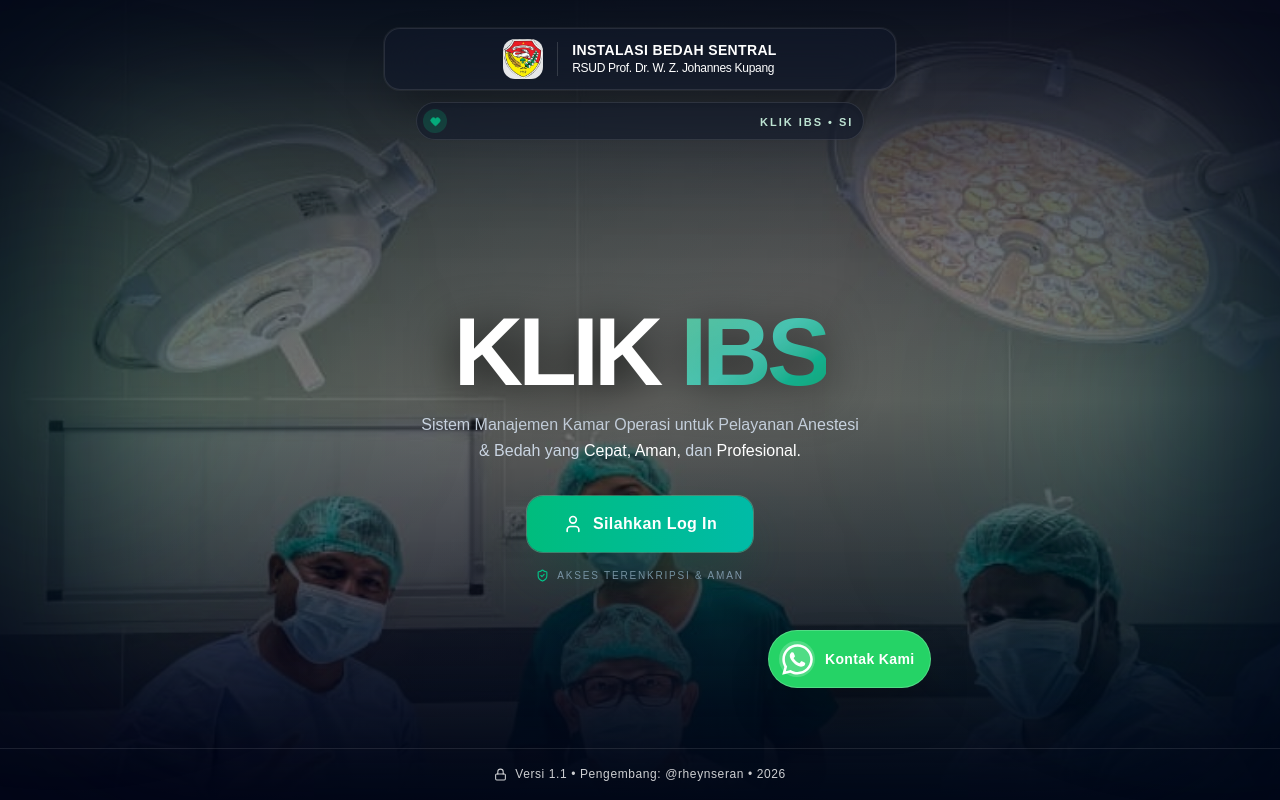
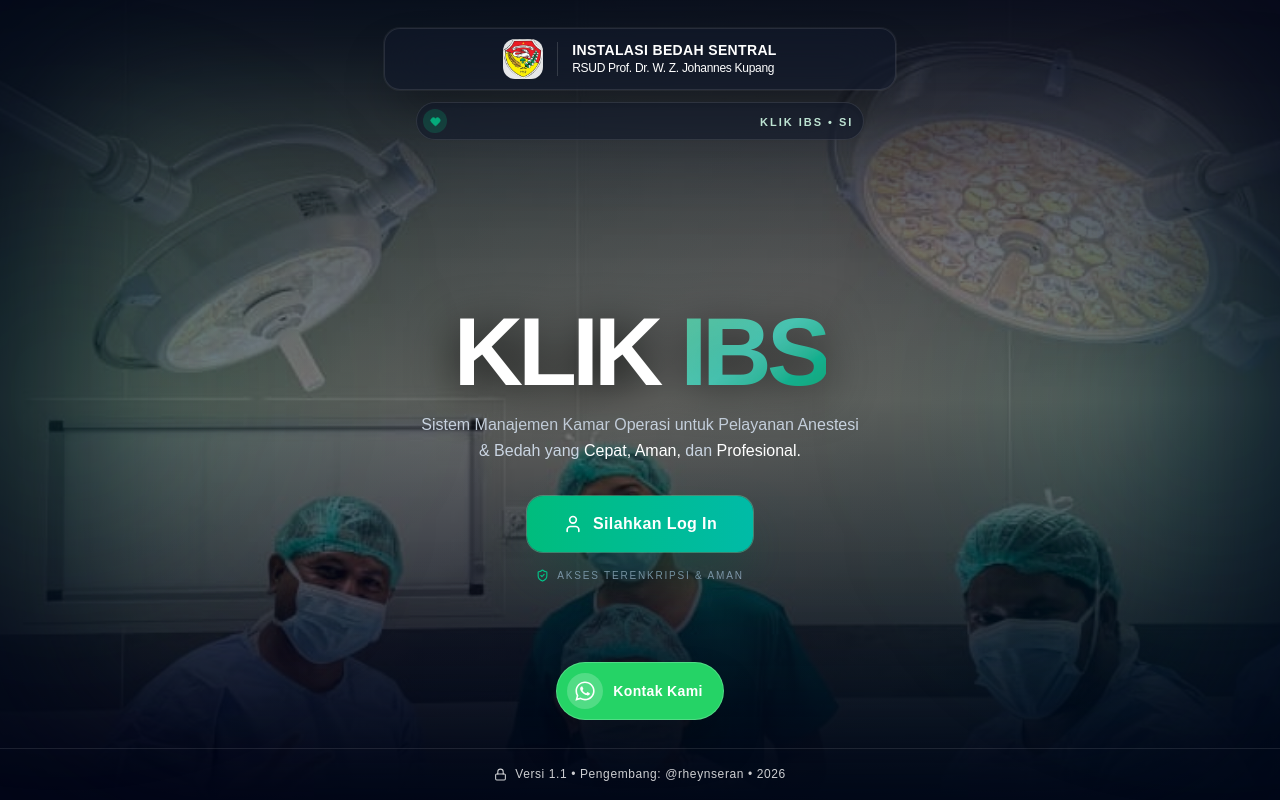
Before and after one commit to rheynseran/klik-ibs, a Next.js app: page / in a window 1280 px wide. Built offline with nearby package versions, Linux system fonts and the light colour scheme.

Commit message:
Update: Posisi tombol Kontak Kami di tengah bawah

```diff
--- a/app/page.tsx
+++ b/app/page.tsx
@@ -7,7 +7,7 @@
 import { useState, useEffect } from "react";
 import { useRouter } from "next/navigation";
 
-const BACKGROUNDS = ["/bg1.jpg", "/bg2.jpg", "/bg3.jpg", "/bg4.jpg"]
+const BACKGROUNDS = ["/bg1.jpg", "/bg2.jpg", "/bg3.jpg", "/bg4.jpg"];
 
 export default function Home() {
   const [showLogin, setShowLogin] = useState(false);
@@ -145,18 +145,20 @@
         </div>
       )}
 
-      {/* ============ WHATSAPP FLOATING (bottom-left) ============ */}
+      {/* ============ WHATSAPP FLOATING (Centered at bottom) ============ */}
+      <div className="fixed bottom-20 left-0 right-0 z-40 flex justify-center px-4">
         <a
           href="https://wa.me/6282264825919"
           target="_blank"
           rel="noopener noreferrer"
-        className="group fixed bottom-24 left-4 z-40 flex items-center gap-2.5 rounded-full border border-white/20 bg-[#25D366] py-2.5 pl-2.5 pr-4 font-bold text-white shadow-2xl shadow-black/40 transition-all hover:scale-105 hover:bg-[#20ba5a] sm:bottom-28 sm:left-192"
+          className="group flex items-center gap-2.5 rounded-full border border-white/20 bg-[#25D366] py-2.5 pl-2.5 pr-5 font-bold text-white shadow-2xl shadow-black/40 transition-all hover:scale-105 hover:bg-[#20ba5a]"
         >
           <span className="grid h-9 w-9 place-items-center rounded-full bg-white/20">
-          <FaWhatsapp size={35} className="shrink-0" />
+            <FaWhatsapp size={22} className="shrink-0" />
           </span>
           <span className="text-xs tracking-wide sm:text-sm">Kontak Kami</span>
         </a>
+      </div>
 
       {/* ============ FOOTER ============ */}
       <footer className="relative z-40 mx-auto flex w-full max-w-7xl flex-col items-center justify-center border-t border-white/10 px-4 py-4">
```
Lines whose indentation alone changed are shown as unchanged.
